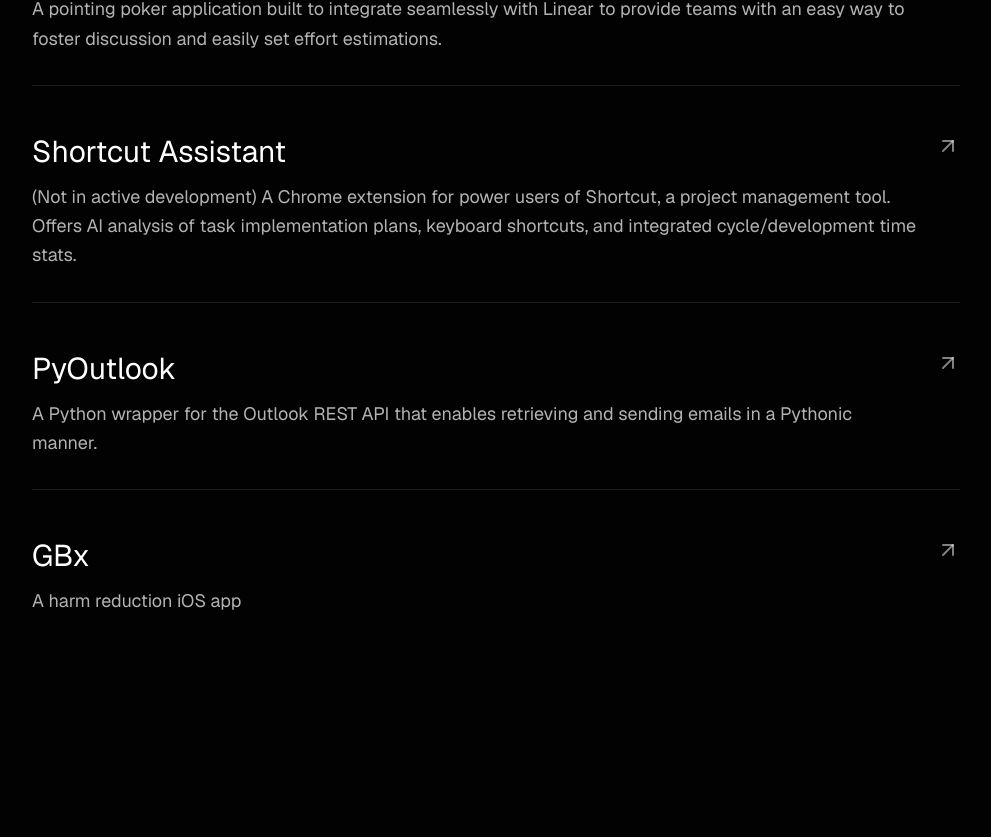
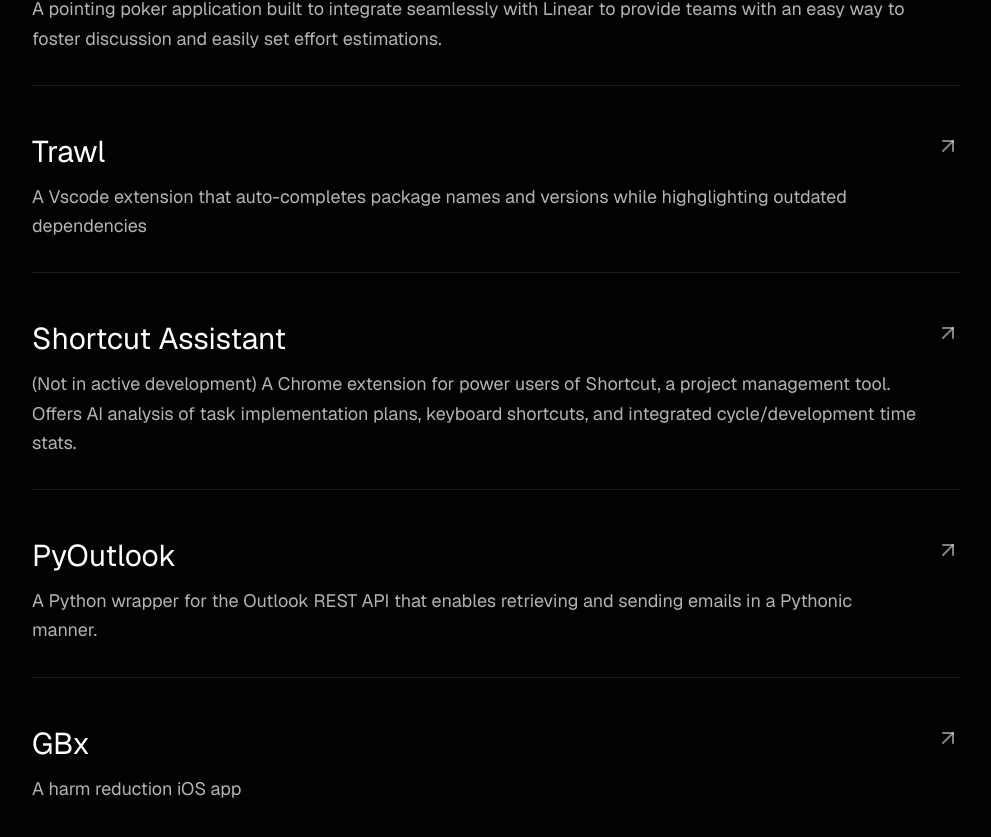
Before and after one commit to JensAstrup/personal-site, a Next.js app: page / in a window 1280 px wide. Shown: the part 1292-2129 px from the top of the page, without its empty margins (144-1135 px from the left). Before the commit the page ends 2035 px from the top, so only its background shows below. Built offline with nearby package versions, Linux system fonts and the light colour scheme.

Commit message:
Add new project "Trawl" to the projects list
Introduced a new entry for "Trawl", a Vscode extension that auto-completes package names and highlights outdated dependencies, enhancing the project showcase.

```diff
--- a/components/projects.tsx
+++ b/components/projects.tsx
@@ -5,6 +5,11 @@ const projects = [
     name: "Spades",
     description: "A pointing poker application built to integrate seamlessly with Linear to provide teams with an easy way to foster discussion and easily set effort estimations.",
     link: "https://spades.poker",
+  },
+  {
+    name: "Trawl",
+    description: "A Vscode extension that auto-completes package names and versions while highglighting outdated dependencies",
+    link: "https://github.com/VoidWorksIO/trawl",
   },
   {
     name: "Shortcut Assistant",
```
